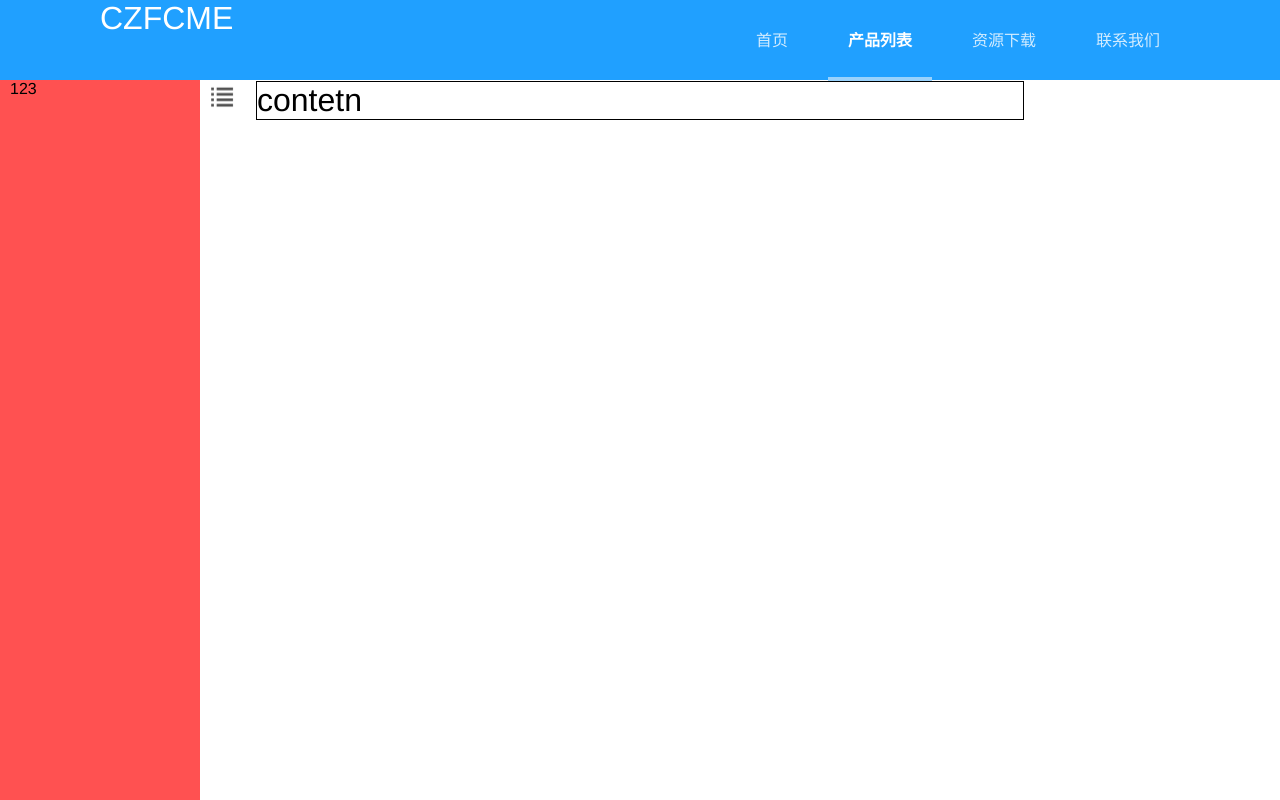
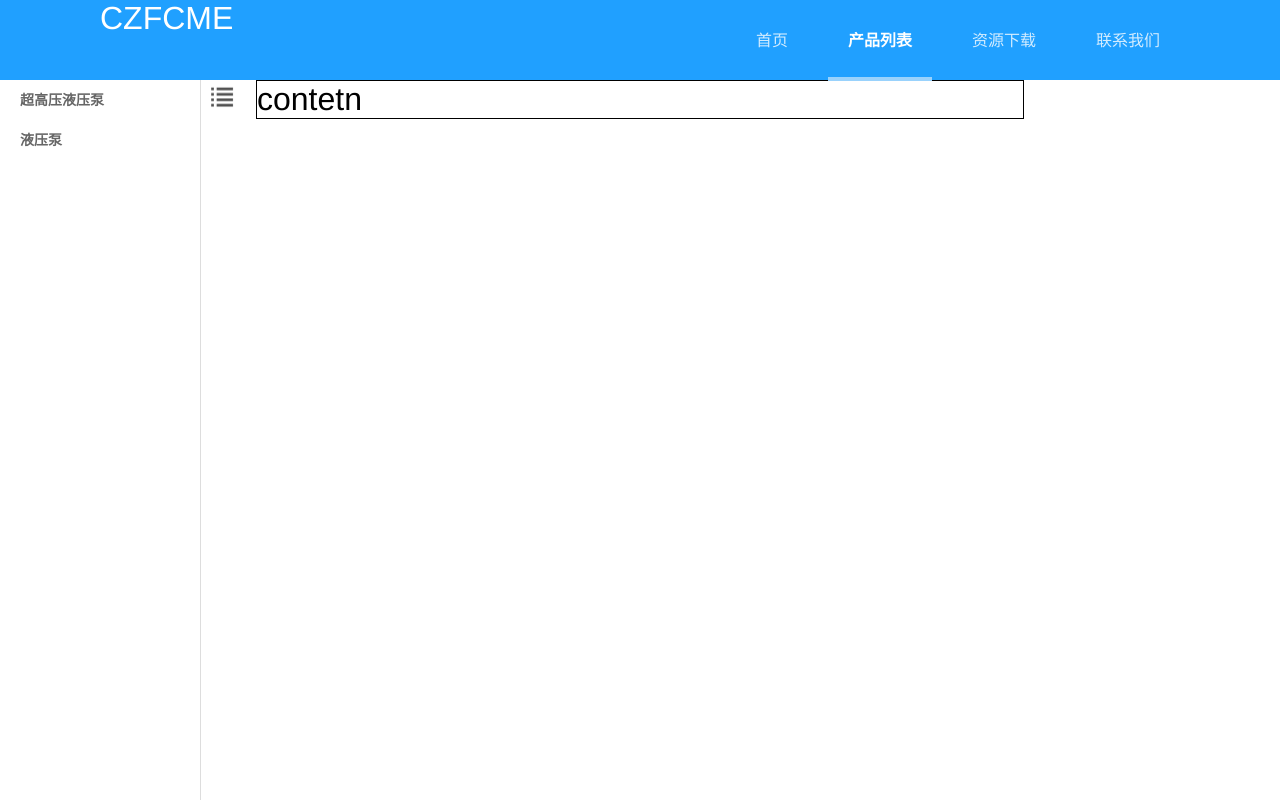
Before and after one commit to luoye-fe/czfcme, a Vue app: page /#/list in a window 1280 px wide. Built offline with nearby package versions, Linux system fonts and the light colour scheme.

Commit message:
list view update

```diff
--- a/src/components/list/content.vue
+++ b/src/components/list/content.vue
@@ -14,7 +14,6 @@ export default {
 	margin: 0 auto;
 	border: 1px solid #000;
 	box-sizing: border-box;
-	overflow-x: hidden;
 }
 @media screen and (max-width: 768px) {
 	.content {
--- a/src/components/list/nav.vue
+++ b/src/components/list/nav.vue
@@ -1,7 +1,7 @@
 <template>
 	<div class="sidenav" :style="{left: showMenu ? '0' : '-200px'}">
 		<ul class="nav">
-			<li>123</li>
+			<li v-for="item in metaJSON.productList"><router-link :class="{active: $route.query.type === item.id}" :to="{name: 'List', query: { type: item.id}}">{{item.name}}</router-link></li>
 		</ul>
 		<span class="menu" @click="toggleMenu">菜单</span>
 	</div>
@@ -16,7 +16,8 @@ export default {
 	data() {
 		return {
 			showMenu: true,
-			left: 0
+			left: 0,
+			metaJSON: metaJSON
 		};
 	},
 	created() {
@@ -40,7 +41,6 @@ export default {
 	position: fixed;
 	top: 0;
 	left: 0;
-	background-color: #ff5151;
 	width: 200px;
 	height: 100%;
 	padding-top: 80px;
@@ -51,8 +51,32 @@ export default {
 	position: relative;
 	width: 100%;
 	left: 0;height: 100%;
-	background-color: #ff5151;
 	overflow: auto;
+	border-right: 1px solid #ddd;
+	padding: 0;
+	margin: 0;
+	background: #fff;
+}
+.nav li {
+	padding: 0;
+	margin: 0;
+	display: block;
+}
+.nav li a{
+	font-size: 14px;
+	color: #666;
+	transition: all ease 0.3s;
+	line-height: 40px;
+	padding-left: 20px;
+	box-sizing: border-box;
+	font-weight: 700;
+	display: block;
+}
+.nav li a:hover {
+	background: #d1dbe5;
+}
+.nav li a.active {
+	color: #20a0ff;
 }
 .menu {
 	position: absolute;left: 100%;
--- a/src/metadata.json
+++ b/src/metadata.json
@@ -1,10 +1,21 @@
-[{
-	"id": 1,
-	"route": "超高压液压泵",
-	"name": "超高压液压泵",
+{
 	"productList": [{
 		"id": 1,
+		"route": "超高压液压泵",
 		"name": "超高压液压泵",
-		"img": ""
+		"productList": [{
+			"id": 1,
+			"name": "超高压液压泵",
+			"img": ""
+		}]
+	}, {
+		"id": 2,
+		"route": "液压泵",
+		"name": "液压泵",
+		"productList": [{
+			"id": 1,
+			"name": "超高压液压泵",
+			"img": ""
+		}]
 	}]
-}]
+}
```
